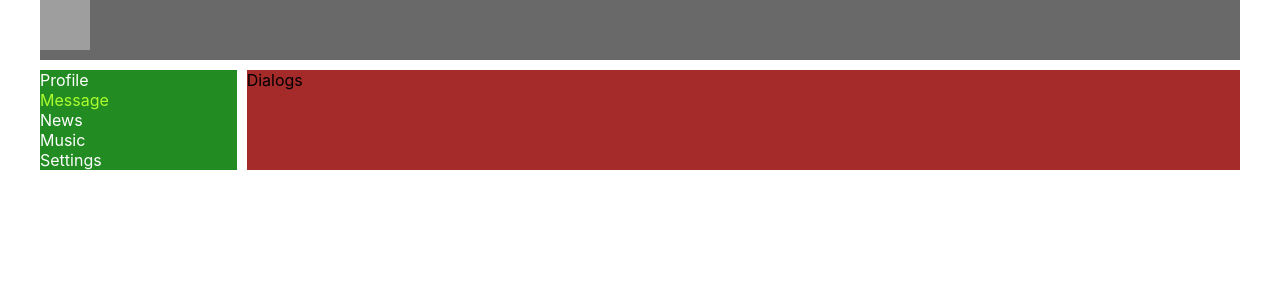
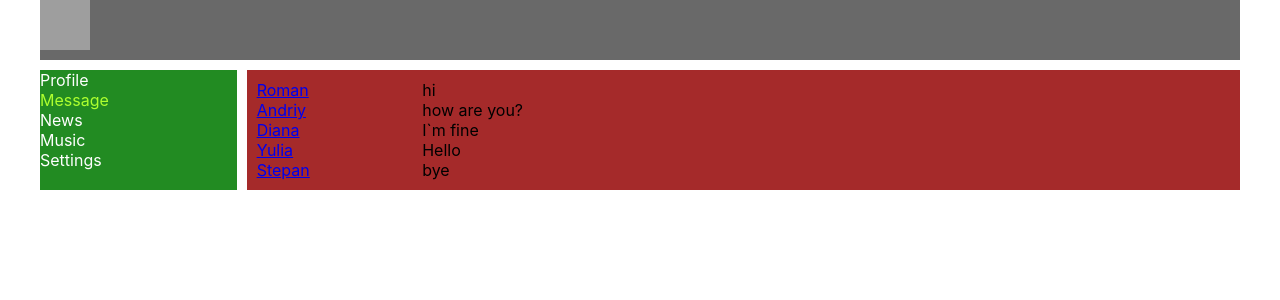
Before and after one commit to RomanVydysh7/First-React-Project, a React (Create React App) app in the folder my-app/: page /message in a window 1280 px wide. Shown: the top 300 px of the page. Built offline with nearby package versions, Linux system fonts and the light colour scheme; grey boxes are pictures that could not be loaded.

Commit message:
25 lesson

```diff
--- a/my-app/src/App.js
+++ b/my-app/src/App.js
@@ -13,8 +13,8 @@ function App() {
 				<Nav />
 				<div className='app-wrapper-content'>
 					<Routes>
-						<Route path='/profile' element={<Profile />} />
-						<Route path='/message' element={<Message />} />
+						<Route exact path='/profile' element={<Profile />} />
+						<Route exact path='/message' element={<Message />} />
 					</Routes>
 				</div>
 			</div>
--- a/my-app/src/Components/Dialogs/Dialogs.jsx
+++ b/my-app/src/Components/Dialogs/Dialogs.jsx
@@ -1,7 +1,54 @@
 import React from 'react'
 import style from './Dialogs.module.css'
+import { NavLink } from 'react-router-dom'
+
+const DialogItem = Props => {
+	let path = '/message/' + Props.id
+	return (
+		<div className={style.dialog}>
+			<NavLink to={path}>{Props.name}</NavLink>
+		</div>
+	)
+}
+
+const Messag = Props => {
+	return (
+		<div className={style.message} id={Props.id}>
+			{Props.messageSend}
+		</div>
+	)
+}
+
+let dialogsData = [
+	{ name: 'Roman', id: 1 },
+	{ name: 'Andriy', id: 2 },
+	{ name: 'Diana', id: 3 },
+	{ name: 'Yulia', id: 4 },
+	{ name: 'Stepan', id: 5 },
+]
+let messageData = [
+	{ message: 'hi', id: 1 },
+	{ message: 'how are you?', id: 2 },
+	{ message: 'I`m fine', id: 3 },
+	{ message: 'Hello', id: 4 },
+	{ message: 'bye', id: 5 },
+]
+
 export const Message = () => {
-	return <div className={style.app_dialogs}>Dialogs</div>
+	return (
+		<div className={style.app_dialogs}>
+			<div className={style.dialogs_items}>
+				{dialogsData.map(item => (
+					<DialogItem id={item.id} name={item.name} />
+				))}
+			</div>
+			<div className={style.messages}>
+				{messageData.map(item => (
+					<Messag messageSend={item.message} id={item.id} />
+				))}
+			</div>
+		</div>
+	)
 }
 
 export default Message
--- a/my-app/src/Components/Dialogs/Dialogs.module.css
+++ b/my-app/src/Components/Dialogs/Dialogs.module.css
@@ -0,0 +1,18 @@
+.app_dialogs {
+	display: grid;
+
+	grid-template-columns: 2fr 10fr;
+}
+.dialogs_items {
+	padding: 10px;
+}
+.dialog {
+}
+.messages {
+	padding: 10px;
+}
+.message {
+}
+.dialog:first-child {
+	color: gold;
+}
--- a/my-app/src/Components/Profile/MyPosts/MyPosts.jsx
+++ b/my-app/src/Components/Profile/MyPosts/MyPosts.jsx
@@ -1,19 +1,30 @@
 import classes from './MyPosts.module.css'
 import Post from './Post/Post'
+
+let postData = [
+	{ id: 1, message: 'Hello', like: 5 },
+	{ id: 2, message: 'I know React', like: 3 },
+	{ id: 3, message: 'First comment', like: 0 },
+]
 
 function MyPosts() {
 	return (
 		<div>
-			My posts
+			<h2>My posts</h2>
 			<div>New post</div>
 			<div className={classes.buttons}>
-				<textarea></textarea>
-				<button>Add post</button>
-				<button>Remove</button>
+				<div>
+					<textarea></textarea>
+				</div>
+				<div>
+					<button>Add post</button>
+				</div>
 			</div>
-			<Post text='Hello' like='5' />
-			<Post text='I know React' like='3' />
-			<Post text='First comment' like='0' />
+			<div className={classes.posts}>
+				{postData.map(item => (
+					<Post text={item.message} like={item.like} id={item.id} />
+				))}
+			</div>
 		</div>
 	)
 }
--- a/my-app/src/Components/Profile/MyPosts/MyPosts.module.css
+++ b/my-app/src/Components/Profile/MyPosts/MyPosts.module.css
@@ -2,6 +2,7 @@
 	color: green;
 }
 .posts {
+	margin-top: 10px;
 }
 .buttons {
 }
--- a/my-app/src/Components/Profile/MyPosts/Post/Post.jsx
+++ b/my-app/src/Components/Profile/MyPosts/Post/Post.jsx
@@ -5,7 +5,7 @@ function Post(Props) {
 	return (
 		<div className={classes.posts}>
 			<div className={classes.posttext}>
-				<img src={img} className={classes.Avatarpost} alt='1'></img>
+				<img src={img} className={classes.Avatarpost} alt={Props.id}></img>
 				<div className={classes.item}>{Props.text}</div>
 			</div>
 			<div>
--- a/my-app/src/Components/Profile/Profile.jsx
+++ b/my-app/src/Components/Profile/Profile.jsx
@@ -1,17 +1,10 @@
-import img1 from '../../img/photo.jpeg'
-import img2 from '../../img/avatar.png'
-import classes from './App-main.module.css'
 import MyPosts from './MyPosts/MyPosts'
+import { ProfileInfo } from './ProfileInfo/ProfileInfo'
 
 function Profile() {
 	return (
 		<div>
-			<div>
-				<img src={img1} alt='1' className={classes.title_photo} />
-			</div>
-			<div>
-				<img src={img2} className={classes.avatar} alt='ava'></img>
-			</div>
+			<ProfileInfo />
 			<MyPosts />
 		</div>
 	)
--- /dev/null
+++ b/my-app/src/Components/Profile/ProfileInfo/ProfileInfo.jsx
@@ -0,0 +1,17 @@
+import React from 'react'
+import img1 from '../../../img/photo.jpeg'
+import img2 from '../../../img/avatar.png'
+import classes from '../App-main.module.css'
+
+export const ProfileInfo = () => {
+	return (
+		<div>
+			<div>
+				<img src={img1} alt='1' className={classes.title_photo} />
+			</div>
+			<div>
+				<img src={img2} className={classes.avatar} alt='ava'></img>
+			</div>
+		</div>
+	)
+}
```
